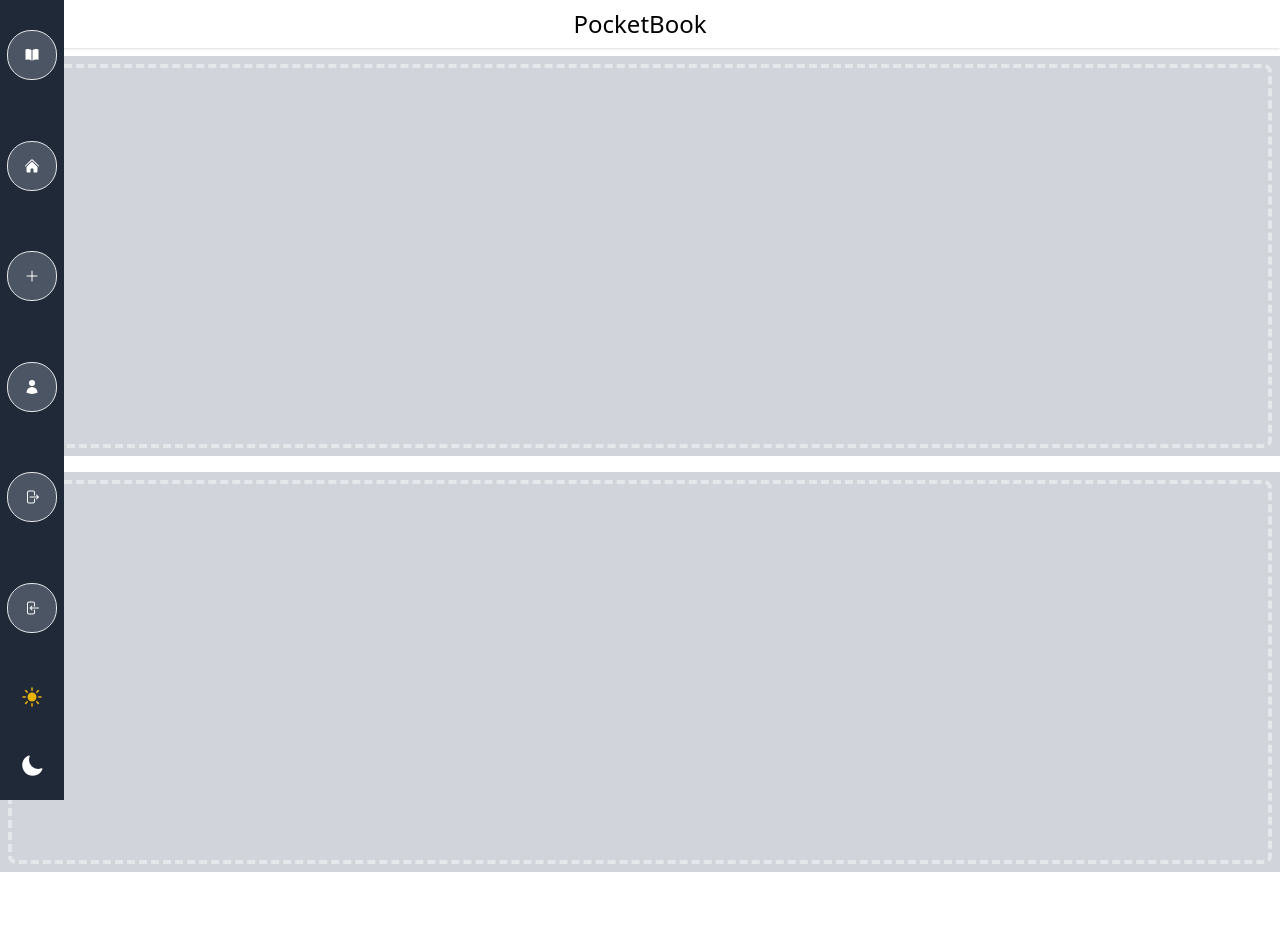
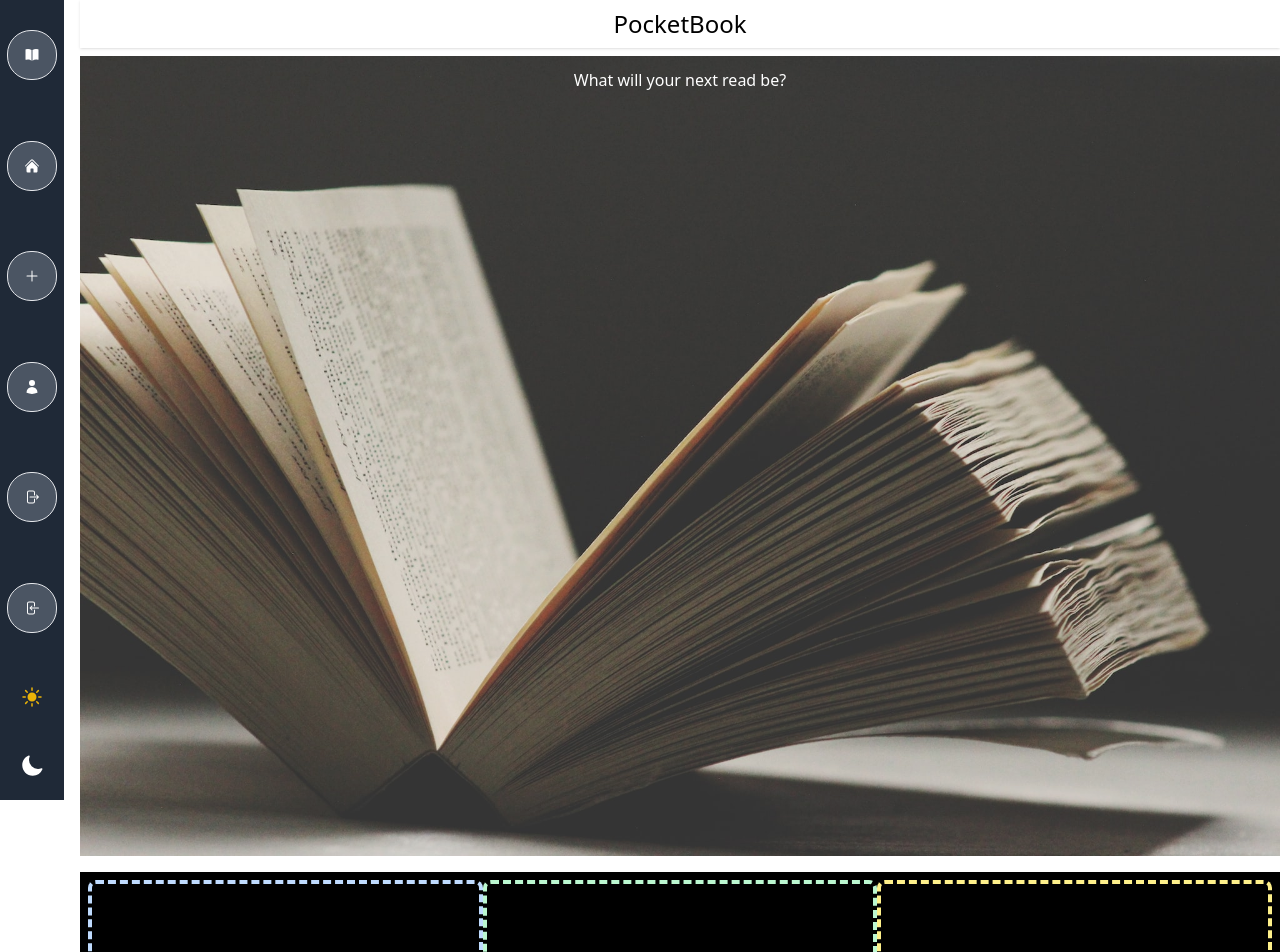
Before and after one commit to michaelhodgkins/pocketbook-client, a React (Create React App) app: page / in a window 1280 px wide. Shown: the top 952 px of the page. Before the commit the page ends 880 px from the top, so only its background shows below. Built offline with nearby package versions, Linux system fonts and the light colour scheme.

Commit message:
image put in, mesh layout for next info layed out, navbar tooltip bug needs fixing

```diff
--- a/src/pages/Error.js
+++ b/src/pages/Error.js
@@ -2,8 +2,8 @@ import React from 'react'
 
 export const Error = () => {
   return (
-    <div>
-    <p> 404 </p>
+    <div className='ml-20 text-center'>
+    <p> Page cannot be found </p>
     </div>
   )
 }
--- a/src/pages/Landing.js
+++ b/src/pages/Landing.js
@@ -1,25 +1,29 @@
-import React from 'react'
-
+import React from "react";
 export const Landing = () => {
   return (
-    <div>
-    <header className='bg-white shadow'>
-        <div className='mx-auto max-w-7xl py-2 px-2 text-center'>
-            <h1 className='text-2xl text-black-700'>PocketBook</h1>
+    <>
+      <div className="ml-20">
+        <header className="bg-white-300 shadow w-full">
+          <div className="max-w-7xl py-2 px-2 text-center">
+            <h1 className="text-2xl text-black-700">PocketBook</h1>
+          </div>
+        </header>
+        <div className="flex justify-center">
+          <div className="max-w-7xl py-2 opacity-90 relative flex justify-center">
+            <img src="./images/library.jpg" alt="library"></img>
+            <h2 className="absolute top-1 text-white p-4">
+              What will your next read be?
+            </h2>
+          </div>
         </div>
-    </header>
-    <main>
-        <div className='mx-auto max-w-8xl py-2'>
-            <div className='bg-gray-300 px-2 py-2'>
-            <div className="h-96 rounded-lg border-4 border-dashed border-gray-200" />
-            </div>
+        <div className="max-w-7xl py-2 ">
+          <div className=" bg-black px-2 py-2 flex items-center">
+            <div className="h-96 rounded-lg border-4 border-dashed border-blue-200 w-1/3" />
+            <div className="h-96 rounded-lg border-4 border-dashed border-green-200 w-1/3" />
+            <div className="h-96 rounded-lg border-4 border-dashed border-yellow-200 w-1/3" />
+          </div>
         </div>
-        <div className= 'mx-auto max-w-8xl py-2'>
-        <div className='bg-gray-300 px-2 py-2'>
-            <div className="h-96 rounded-lg border-4 border-dashed border-gray-200" />
-            </div>
-        </div>
-    </main>
-    </div>
-  )
-}
+      </div>
+    </>
+  );
+};
```
Also changed, not shown: public/images/library.jpg (added).
